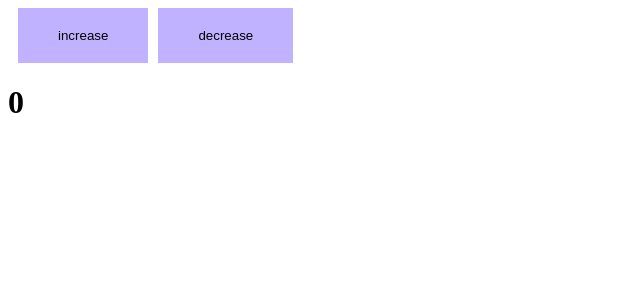
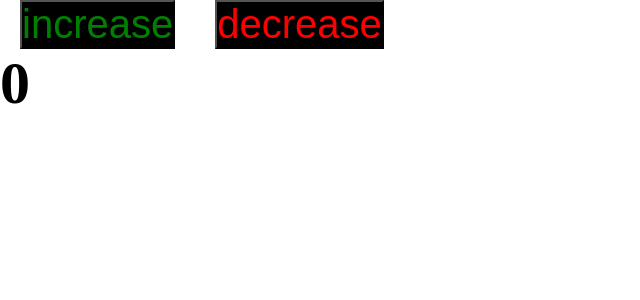
Before and after one commit to Raznaz/mobile-shop-prod, a React app in the folder client/: page / in a window 1280 px wide. Shown: the top 300 px of the page, without its empty margins (0-640 px from the left). Built offline with nearby package versions, Linux system fonts and the light colour scheme.

Commit message:
MASTER - CLIENT - css module

```diff
--- a/client/package.json
+++ b/client/package.json
@@ -19,6 +19,7 @@
 		"@types/webpack-dev-server": "^4.7.2",
 		"css-loader": "^6.10.0",
 		"html-webpack-plugin": "^5.5.0",
+		"mini-css-extract-plugin": "^2.8.1",
 		"sass": "^1.71.1",
 		"sass-loader": "^14.1.1",
 		"style-loader": "^3.3.1",
--- /dev/null
+++ b/client/src/App.tsx
@@ -0,0 +1,12 @@
+import { Counter } from './components/Counter';
+import './index.scss';
+
+const App = () => {
+	return (
+		<div className='app'>
+			<Counter />
+		</div>
+	);
+};
+
+export default App;
--- /dev/null
+++ b/client/src/components/Counter.module.scss
@@ -0,0 +1,21 @@
+.btn1,
+.btn2 {
+	margin: 0 20px;
+	color: rgb(0, 0, 0);
+	font-size: 40px;
+	background-color: black;
+	cursor: pointer;
+	transition: background-color 0.5s linear;
+
+	&:hover {
+		background-color: #3d3d3d;
+	}
+}
+
+.btn1 {
+	color: green;
+}
+
+.btn2 {
+	color: red;
+}
--- a/client/src/components/Counter.scss
+++ b/client/src/components/Counter.scss
@@ -1,13 +1,13 @@
-button {
-	padding: 20px 40px;
-	margin-left: 10px;
-	border: none;
+// button {
+// 	padding: 20px 40px;
+// 	margin-left: 10px;
+// 	border: none;
 
-	background-color: #c0b2ff;
-	transition: background-color 0.5s linear;
-}
+// 	background-color: #c0b2ff;
+// 	transition: background-color 0.5s linear;
+// }
 
-button:hover {
-	background-color: blue;
-	cursor: pointer;
-}
+// button:hover {
+// 	background-color: blue;
+// 	cursor: pointer;
+// }
--- a/client/src/components/Counter.tsx
+++ b/client/src/components/Counter.tsx
@@ -1,5 +1,6 @@
 import { useState } from 'react';
-import './Counter.scss';
+// import './Counter.scss';
+import classes from './Counter.module.scss';
 
 export const Counter = () => {
 	const [count, setCount] = useState(0);
@@ -15,10 +16,10 @@
 	return (
 		<>
 			<div>
-				<button role='button' onClick={increment}>
+				<button className={classes.btn1} role='button' onClick={increment}>
 					increase
 				</button>
-				<button role='button' onClick={decrement}>
+				<button className={classes.btn2} role='button' onClick={decrement}>
 					decrease
 				</button>
 			</div>
--- /dev/null
+++ b/client/src/index.scss
@@ -0,0 +1,9 @@
+* {
+	margin: 0;
+	padding: 0;
+	box-sizing: border-box;
+}
+
+.app {
+	font-size: 30px;
+}
--- a/client/src/index.tsx
+++ b/client/src/index.tsx
@@ -1,9 +1,4 @@
 import { render } from 'react-dom';
-import { Counter } from './components/counter';
+import App from './App';
 
-render(
-	<div>
-		<Counter />
-	</div>,
-	document.getElementById('root')
-);
+render(<App />, document.getElementById('root'));
```
Also changed, not shown: client/src/global.d.ts (added, +7 -0 lines), 10 other files (tests, documents, lock files or other folders).
